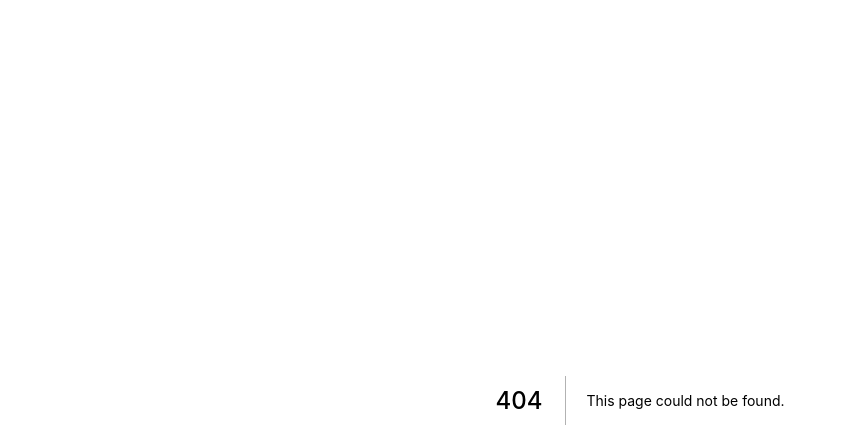
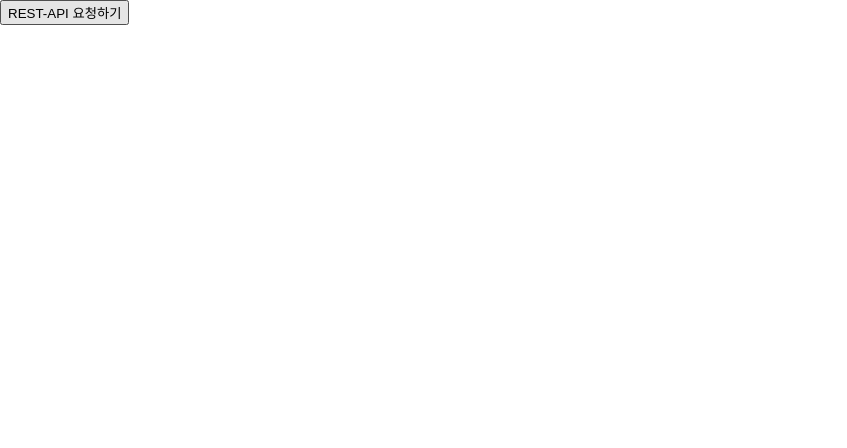
Before and after one commit to yeontan0826/code_camp_07, a Next.js app in the folder class/: page /04-01-rest-get in a window 1280 px wide. Before the commit this address had no page. Shown: the top 448 px of the page, without its empty margins (0-847 px from the left). Built offline with nearby package versions, Linux system fonts and the light colour scheme.

Commit message:
practice Rest-API

```diff
--- /dev/null
+++ b/class/pages/04-01-rest-get/index.js
@@ -0,0 +1,22 @@
+import { useState } from 'react';
+import axios from 'axios';
+
+const RestGetPage = () => {
+
+    const [title, setTitle] = useState("");
+
+    const handleClick = async () => {
+        const result = await axios.get("https://koreanjson.com/posts/1");
+        console.log(result);
+        setTitle(result.data.title);
+    }
+
+    return(
+        <div>
+            <div>{title}</div>
+            <button onClick={handleClick}>REST-API 요청하기</button>
+        </div>
+    )
+}
+
+export default RestGetPage
```
